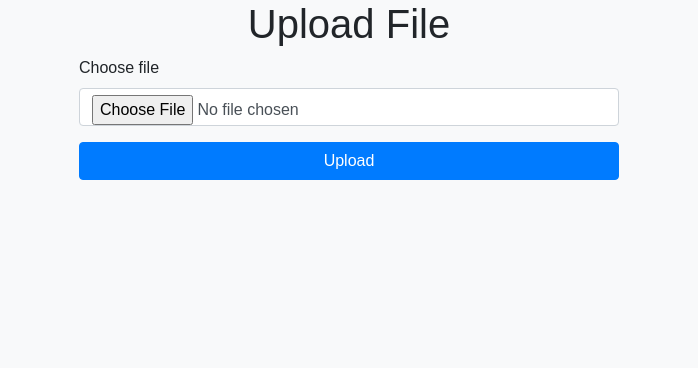
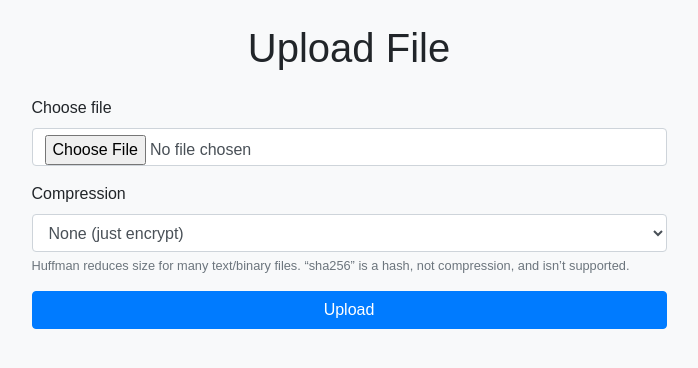
Before and after one commit to NotMmDG/encrypto-web, a FastAPI app: template app/templates/upload.html in a window 1280 px wide. Shown: the top 368 px of the page, without its empty margins (291-989 px from the left). Run offline with FastAPI, Linux system fonts and the light colour scheme; the template is opened without the code that fills it, so the values that code supplies are empty; some libraries are stand-ins or nearby versions.

Commit message:
Update upload.html

```diff
--- a/app/templates/upload.html
+++ b/app/templates/upload.html
@@ -8,21 +8,50 @@
     <link rel="stylesheet" href="/static/styles.css">
 </head>
 <body>
-    <div class="container">
+    <div class="container py-4">
         <div class="row justify-content-center">
-            <div class="col-md-6">
-                <h1 class="text-center">Upload File</h1>
+            <div class="col-md-7">
+                <h1 class="text-center mb-4">Upload File</h1>
+
+                {# Optional server-side error message (e.g., invalid compression) #}
+                {% if error %}
+                <div class="alert alert-danger" role="alert">
+                    {{ error }}
+                </div>
+                {% endif %}
+
                 <form action="/upload" method="post" enctype="multipart/form-data">
                     <div class="form-group">
                         <label for="file">Choose file</label>
                         <input type="file" class="form-control" id="file" name="file" required>
                     </div>
+
+                    <div class="form-group">
+                        <label for="compression">Compression</label>
+                        <select class="form-control" id="compression" name="compression">
+                            <option value="none" selected>None (just encrypt)</option>
+                            <option value="huffman">Huffman (compress then encrypt)</option>
+                        </select>
+                        <small class="form-text text-muted">
+                            Huffman reduces size for many text/binary files. “sha256” is a hash, not compression, and isn’t supported.
+                        </small>
+                    </div>
+
                     <button type="submit" class="btn btn-primary btn-block">Upload</button>
                 </form>
+
                 {% if password %}
-                    <div class="alert alert-success mt-3">
-                        <strong>File uploaded successfully!</strong> Use this password to download your file: <strong>{{ password }}</strong>
+                    <div class="alert alert-success mt-3" role="alert">
+                        <strong>File uploaded successfully!</strong>
+                        Use this password to download your file:
+                        <strong class="text-monospace">{{ password }}</strong>
                     </div>
+                {% endif %}
+
+                {% if compression %}
+                    <p class="mt-2 text-muted">
+                        Applied compression: <strong>{{ compression }}</strong>
+                    </p>
                 {% endif %}
             </div>
         </div>
```
